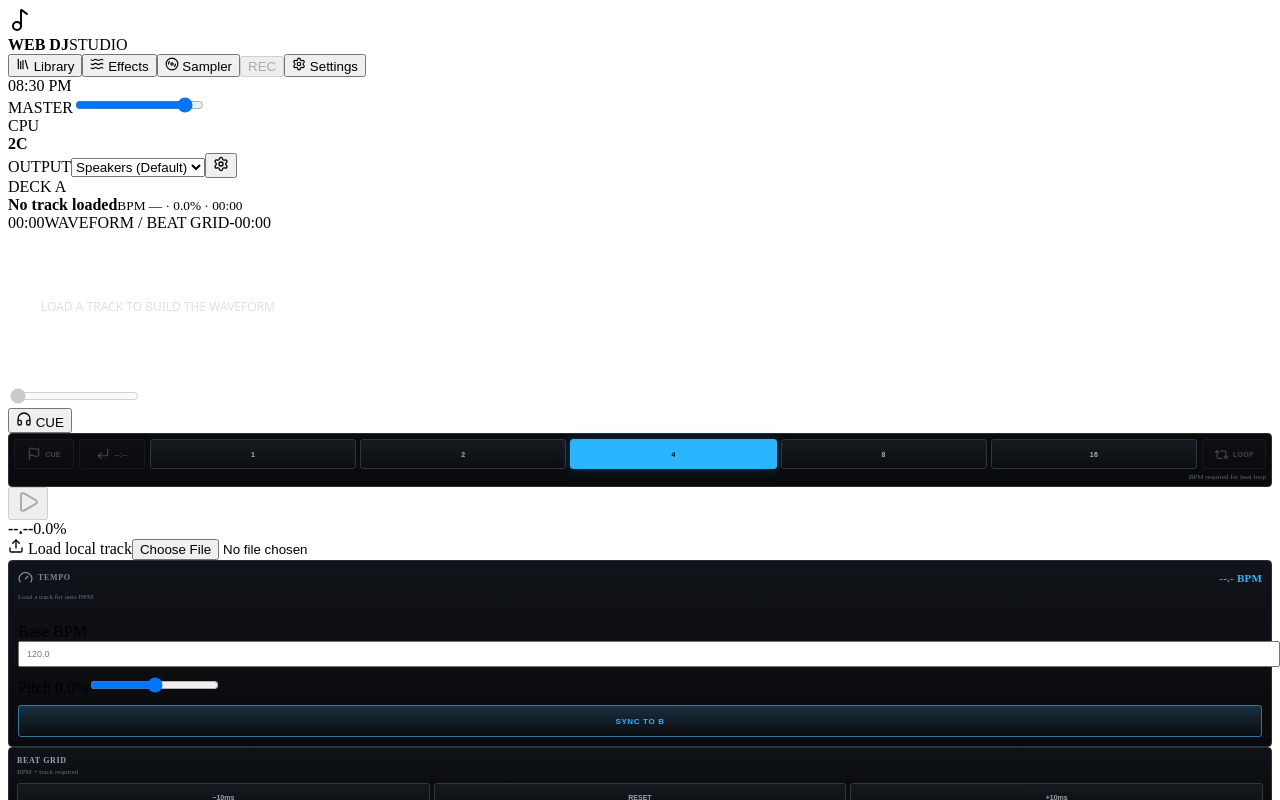
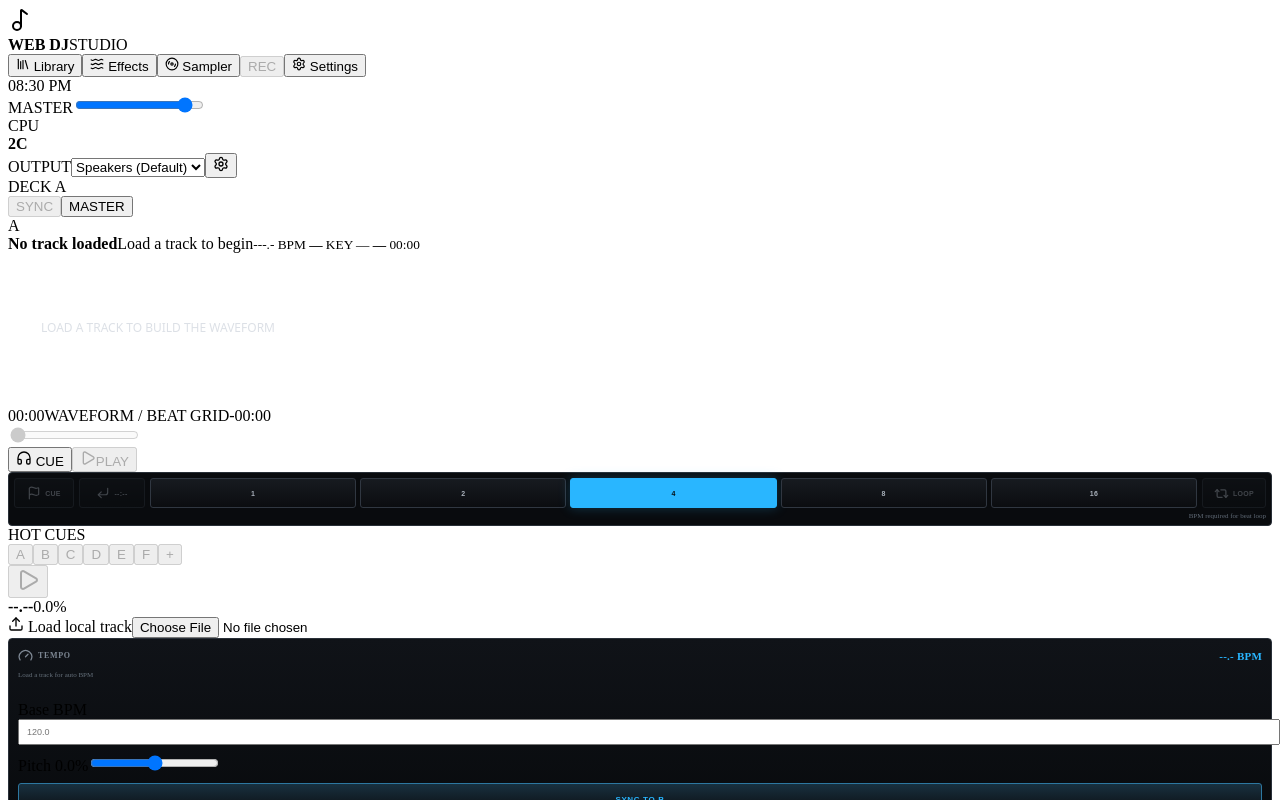
Before and after one commit to ShurexBRT/WebDJ, a React (Vite) app: page / in a window 1280 px wide. Shown: the top 800 px of the page. Built offline with nearby package versions, Linux system fonts and the light colour scheme; the HTML template or start-up script is replaced by a standard one.

Commit message:
Add exact deck header artwork and hot cue structure

```diff
--- a/src/features/deck/Deck.tsx
+++ b/src/features/deck/Deck.tsx
@@ -1,19 +1,22 @@
-import { useCallback, type CSSProperties } from 'react'
+import { type CSSProperties } from 'react'
 import { Headphones, Pause, Play, Upload } from 'lucide-react'
 import { getAudioEngine } from '../../audio/AudioEngine'
 import { analyzeFileBpm } from '../../audio/bpmAnalysis'
-import { effectiveBpm } from '../../audio/tempo'
+import { effectiveBpm, pitchToMatchBpm } from '../../audio/tempo'
 import { formatTime, progressFromTime, timeFromProgress } from '../../audio/transport'
 import { decodeWaveform } from '../../audio/waveform'
 import { BeatGridControls } from '../../components/BeatGridControls'
 import { CueLoopControls } from '../../components/CueLoopControls'
 import { EffectsPanel } from '../../components/EffectsPanel'
+import { HotCueControls } from '../../components/HotCueControls'
 import { TempoControls } from '../../components/TempoControls'
 import { Waveform } from '../../components/Waveform'
 import { useMixerStore, type DeckId } from '../../state/mixerStore'
 
 export function Deck({ side }: { side: DeckId }) {
   const deck = useMixerStore((state) => state.decks[side])
+  const otherSide: DeckId = side === 'A' ? 'B' : 'A'
+  const otherDeck = useMixerStore((state) => state.decks[otherSide])
   const loadTrack = useMixerStore((state) => state.loadTrack)
   const setPlaying = useMixerStore((state) => state.setPlaying)
   const setDeckTime = useMixerStore((state) => state.setDeckTime)
@@ -21,6 +24,8 @@ export function Deck({ side }: { side: DeckId }) {
   const setDeckAnalysis = useMixerStore((state) => state.setDeckAnalysis)
   const setDeckBpmAnalysis = useMixerStore((state) => state.setDeckBpmAnalysis)
   const setDeckCue = useMixerStore((state) => state.setDeckCue)
+  const setDeckPitch = useMixerStore((state) => state.setDeckPitch)
+  const setCrossfader = useMixerStore((state) => state.setCrossfader)
   const engine = getAudioEngine()
   const progress = progressFromTime(deck.currentTime, deck.duration)
   const gridBpm = effectiveBpm(deck.bpm, deck.pitchPercent)
@@ -34,6 +39,20 @@ export function Deck({ side }: { side: DeckId }) {
     const nextTime = timeFromProgress(nextProgress, deck.duration)
     engine.seek(side, nextTime)
     setDeckTime(side, nextTime)
+  }
+
+  const syncToOtherDeck = () => {
+    const targetBpm = effectiveBpm(otherDeck.bpm, otherDeck.pitchPercent)
+    const nextPitch = pitchToMatchBpm(deck.bpm, targetBpm)
+    if (nextPitch === null) return
+    setDeckPitch(side, nextPitch)
+    engine.setDeckPitch(side, nextPitch)
+  }
+
+  const makeMaster = () => {
+    const value = side === 'A' ? -1 : 1
+    setCrossfader(value)
+    engine.setCrossfader(value)
   }
 
   const handleFile = async (file?: File) => {
@@ -90,30 +109,42 @@ export function Deck({ side }: { side: DeckId }) {
     <section className={`deck deck-${side.toLowerCase()}`} data-testid={`deck-${side}`} style={deckStyle}>
       <div className="deck-heading">
         <span>DECK {side}</span>
+        <div className="deck-heading-actions">
+          <button type="button" disabled={deck.bpm <= 0 || otherDeck.bpm <= 0} onClick={syncToOtherDeck} aria-label={`Sync deck ${side} to deck ${otherSide}`}>SYNC</button>
+          <button type="button" onClick={makeMaster} aria-label={`Make deck ${side} master`}>MASTER</button>
+        </div>
+      </div>
+
+      <div className="track-overview">
+        <div className="track-art" aria-hidden="true"><span>{side}</span></div>
         <div className="track-heading">
           <strong>{deck.trackName ?? 'No track loaded'}</strong>
-          <small>{gridBpm > 0 ? `${gridBpm.toFixed(1)} BPM` : 'BPM —'} · {deck.pitchPercent > 0 ? '+' : ''}{deck.pitchPercent.toFixed(1)}% · {formatTime(deck.duration)}</small>
+          <span>{deck.trackName ? 'Local audio file' : 'Load a track to begin'}</span>
+          <small>{gridBpm > 0 ? `${gridBpm.toFixed(1)} BPM` : '---.- BPM'} <b>—</b> KEY — <b>—</b> {formatTime(deck.duration)}</small>
         </div>
       </div>
 
       <div className="waveform-panel">
+        <Waveform peaks={deck.waveform} progress={progress} accent={accent} label={`Waveform deck ${side}`} duration={deck.duration} bpm={gridBpm} beatOffsetSeconds={deck.beatOffsetSeconds} onSeek={seekToProgress} />
         <div className="time-readout"><span>{formatTime(deck.currentTime)}</span><span>{deck.isAnalyzing ? 'ANALYZING AUDIO…' : deck.analysisError ?? 'WAVEFORM / BEAT GRID'}</span><span>-{formatTime(Math.max(0, deck.duration - deck.currentTime))}</span></div>
-        <Waveform peaks={deck.waveform} progress={progress} accent={accent} label={`Waveform deck ${side}`} duration={deck.duration} bpm={gridBpm} beatOffsetSeconds={deck.beatOffsetSeconds} onSeek={seekToProgress} />
       </div>
 
       <input className="native-seek" aria-label={`Seek deck ${side}`} type="range" min="0" max={Math.max(deck.duration, 0)} step="0.1" value={Math.min(deck.currentTime, deck.duration || 0)} disabled={!deck.duration} onChange={(event) => { const value = Number(event.target.value); engine.seek(side, value); setDeckTime(side, value) }} />
 
       <div className="deck-transport-strip">
         <button className={`cue-button${deck.cueEnabled ? ' active' : ''}`} onClick={async () => { await engine.initialize(); const enabled = !deck.cueEnabled; setDeckCue(side, enabled); engine.setDeckCue(side, enabled) }} aria-pressed={deck.cueEnabled} aria-label={`Cue deck ${side}`}><Headphones size={16} /> CUE</button>
+        <button className="mini-play-button" onClick={togglePlayback} disabled={!deck.trackName} aria-label={`${deck.isPlaying ? 'Pause' : 'Play'} deck ${side}`}>{deck.isPlaying ? <Pause size={16} /> : <Play size={16} />}<span>{deck.isPlaying ? 'PAUSE' : 'PLAY'}</span></button>
         <CueLoopControls key={`${side}-${deck.trackName ?? 'empty'}`} deckId={side} />
       </div>
+
+      <HotCueControls key={`hot-${side}-${deck.trackName ?? 'empty'}`} deckId={side} />
 
       <div className="deck-performance-grid">
         <div className="platter-column">
           <div className="jog-wheel" aria-label={`Jog display deck ${side}`}>
             <div className="jog-progress-ring" />
             <div className="jog-grooves" />
-            <button className="transport-button" onClick={togglePlayback} disabled={!deck.trackName} aria-label={`${deck.isPlaying ? 'Pause' : 'Play'} deck ${side}`}>{deck.isPlaying ? <Pause /> : <Play />}</button>
+            <button className="transport-button" onClick={togglePlayback} disabled={!deck.trackName} aria-label={`${deck.isPlaying ? 'Pause' : 'Play'} deck ${side} platter`}>{deck.isPlaying ? <Pause /> : <Play />}</button>
             <div className="jog-readout"><strong>{gridBpm > 0 ? gridBpm.toFixed(2) : '--.--'}</strong><span>{deck.pitchPercent > 0 ? '+' : ''}{deck.pitchPercent.toFixed(1)}%</span></div>
             <span className="jog-needle" />
           </div>
```
